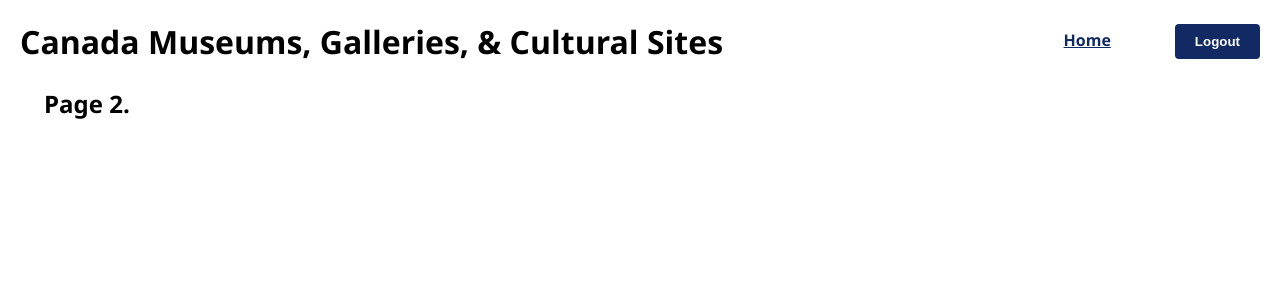
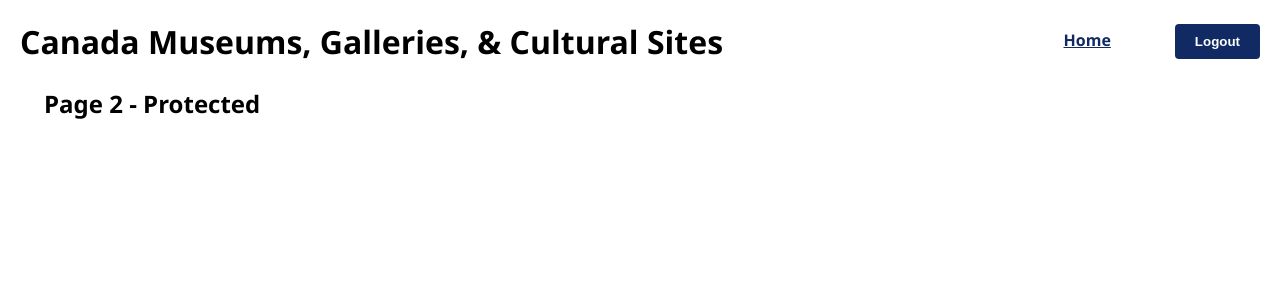
Before and after one commit to eyoung-15/IAT_459_Final_Project, a React (Create React App) app in the folder frontend/: page /Item in a window 1280 px wide. Shown: the top 300 px of the page. Built offline with nearby package versions, Linux system fonts and the light colour scheme; sample sign-in values are in the browser's storage.

Commit message:
small update to text

```diff
--- a/frontend/src/Item.js
+++ b/frontend/src/Item.js
@@ -55,7 +55,7 @@ function Item() {
         )}
       </header>
 
-      <h2>Page 2.</h2>
+      <h2>Page 2 - Protected</h2>
     </div>
   );
 }
```
